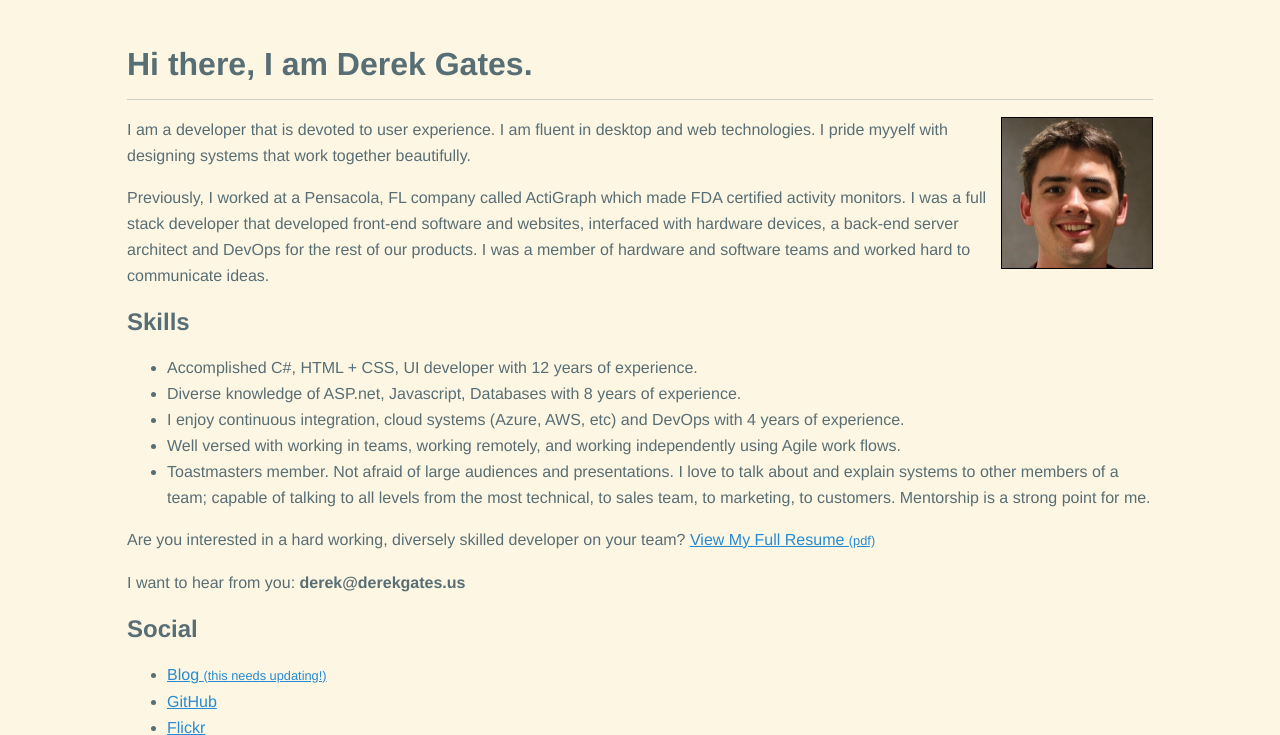
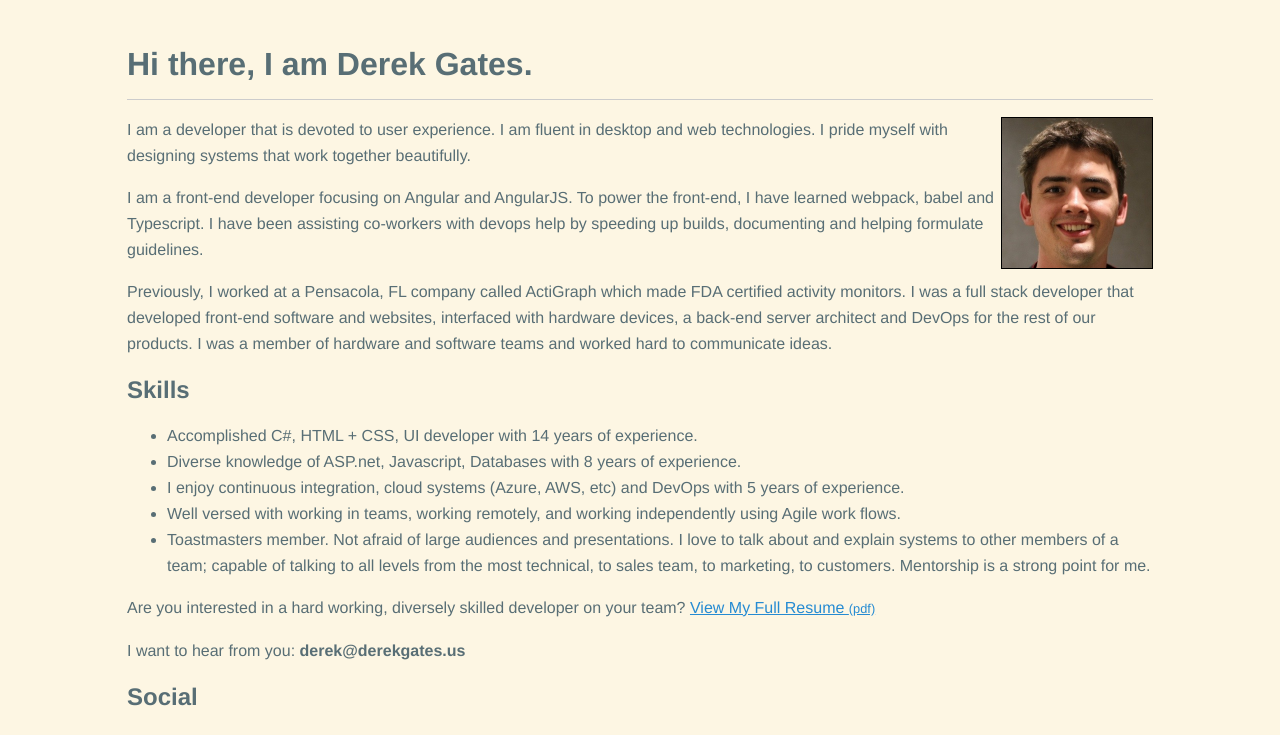
Before and after one commit to derekgates/derekgates.us, a PHP site: page / in a window 1280 px wide. Shown: the top 735 px of the page. Run offline with PHP 8.4, Linux system fonts and the light colour scheme.

Commit message:
Update index.php
Current work updated, fix mispelling, remove IE hacks.

```diff
--- a/index.php
+++ b/index.php
@@ -1,8 +1,5 @@
 <!DOCTYPE html>
-<!--[if lt IE 7]>      <html class="no-js lt-ie9 lt-ie8 lt-ie7"> <![endif]-->
-<!--[if IE 7]>         <html class="no-js lt-ie9 lt-ie8"> <![endif]-->
-<!--[if IE 8]>         <html class="no-js lt-ie9"> <![endif]-->
-<!--[if gt IE 8]><!--> <html class="no-js"> <!--<![endif]-->
+<html>
     <head>
         <meta charset="utf-8">
         <meta http-equiv="X-UA-Compatible" content="IE=edge,chrome=1">
@@ -30,9 +27,6 @@
         <link rel="stylesheet" href="css/main.css"/>
       </head>
       <body>
-        <!--[if lt IE 7]>
-            <p class="chromeframe">You are using an <strong>outdated</strong> browser. Please <a href="http://browsehappy.com/">upgrade your browser</a> to improve your experience.</p>
-        <![endif]-->
           <div class="main-container">
               <div class="main wrapper clearfix">
                 <h1>Hi there, I am Derek Gates.</h1>
@@ -40,16 +34,17 @@
 
                 <div class="me right"><img src="img/avatar_300x300.jpg" width="150" height="150" alt="Picture of Me from ~2006?"/></div>
 
-                <p>I am a developer that is devoted to user experience.  I am fluent in desktop and web technologies. I pride myyelf with designing systems that work together beautifully.</p>
+                <p>I am a developer that is devoted to user experience.  I am fluent in desktop and web technologies. I pride myself with designing systems that work together beautifully.</p>
 
+                <p>I am a front-end developer focusing on Angular and AngularJS.  To power the front-end, I have learned webpack, babel and Typescript.  I have been assisting co-workers with devops help by speeding up builds, documenting and helping formulate guidelines.</p>
                 <p>Previously, I worked at a Pensacola, FL company called ActiGraph which made FDA certified activity monitors.  I was a full stack developer that developed front-end software and websites, interfaced with hardware devices, a back-end server architect and DevOps for the rest of our products.  I was a member of hardware and software teams and worked hard to communicate ideas.</p>
 
                 <h2>Skills</h2>
                 <p>
                   <ul>
-                    <li>Accomplished C#,  HTML + CSS, UI developer with 12 years of experience.</li>
+                    <li>Accomplished C#,  HTML + CSS, UI developer with 14 years of experience.</li>
                     <li>Diverse knowledge of ASP.net, Javascript, Databases with 8 years of experience.</li>
-                    <li>I enjoy continuous integration, cloud systems (Azure, AWS, etc) and DevOps with 4 years of experience.</li>
+                    <li>I enjoy continuous integration, cloud systems (Azure, AWS, etc) and DevOps with 5 years of experience.</li>
                     <li>Well versed with working in teams, working remotely, and working independently using Agile work flows.</li>
                     <li>Toastmasters member.  Not afraid of large audiences and presentations.  I love to talk about and explain systems to other members of a team; capable of talking to all levels from the most technical, to sales team, to marketing, to customers.  Mentorship is a strong point for me.</li>
                   </ul>
```
